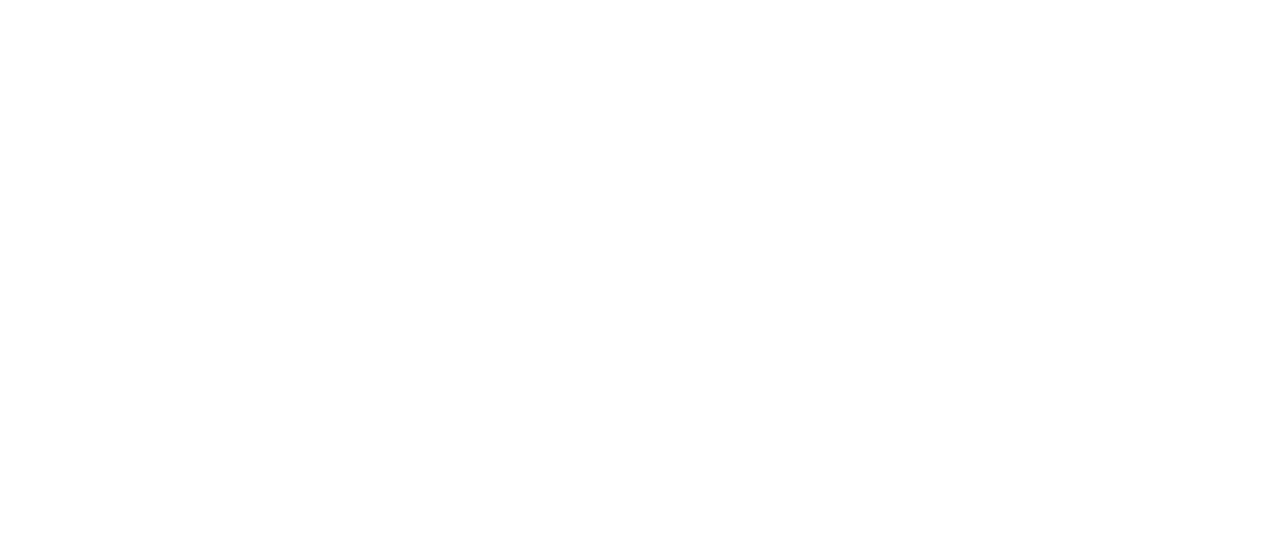
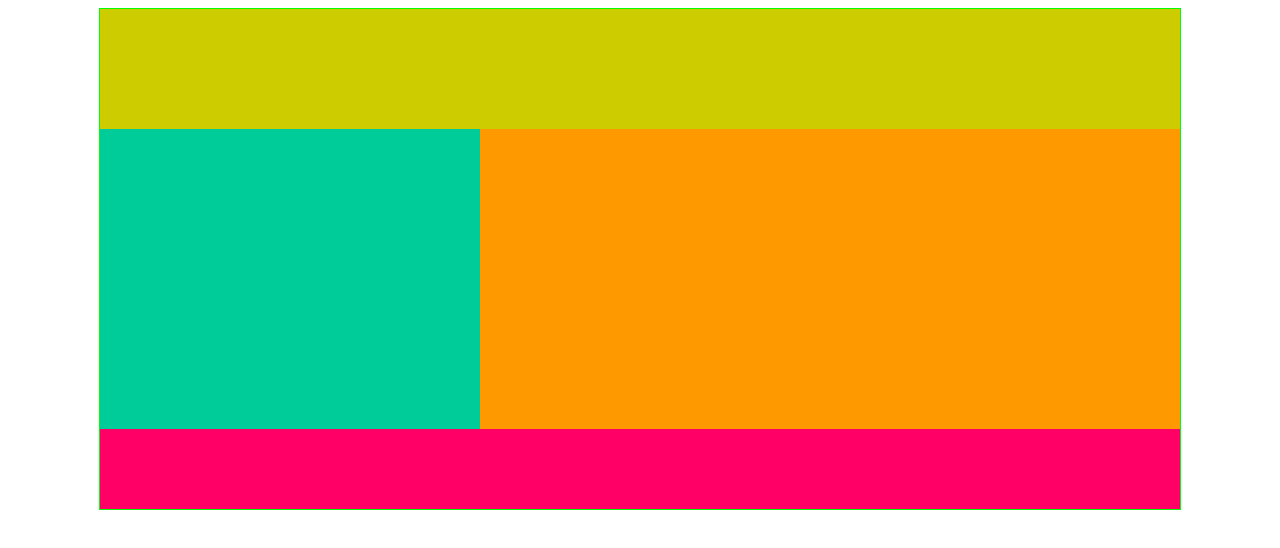
Before and after one commit to UmitBey/UmitBey, a plain HTML site: page index.html in a window 1280 px wide. Drawn offline with Linux system fonts and the light colour scheme.

Commit message:
27.02.2019

```diff
--- a/index.html
+++ b/index.html
@@ -1,11 +1,20 @@
 <!DOCTYPE html>
 <html>
 <head>
-	<link rel="stylesheet" type="text/css" href="style.css" />
-	<style type="style.css"></style>
+	<link rel="stylesheet" type="text/css" href="style.css">
 	<title>Projeciğim</title>
 </head>
 <body>
-	<div class="div" ></div>
+	<div class="container">
+
+  <div class="banner"></div>
+
+  <div>
+    <div class="sol_menu"></div>
+    <div class="sag_icerik"></div>
+  </div>
+
+  <div class="footer"></div>
+</div>
 </body>
 </html>
--- a/style.css
+++ b/style.css
@@ -1,4 +1,28 @@
-#div
-{
-	background-color: red;
+.container {
+        width: 1080px;
+        margin: 0 auto;
+        border: 1px solid #0F0;
 }
+.banner {
+        width: 1080px;
+        height: 120px;
+        background-color: #CC0;
+}
+.sol_menu {
+        width: 380px;
+        height: 300px;
+        background-color:#0C9;
+        float:left;
+}
+.sag_icerik {
+        width: 700px;
+        height: 300px;
+        background-color:#F90;
+        float:left;
+}
+.footer {
+        clear:both;
+        width: 1080px;
+        height: 80px;
+        background-color: #F06;
+}
```
